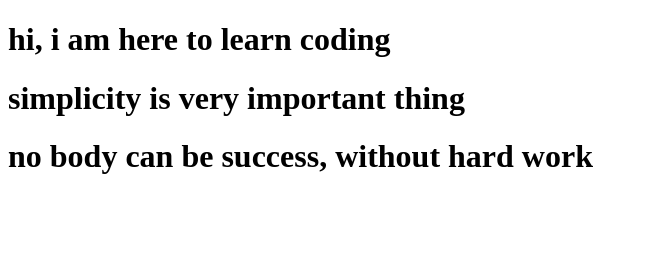
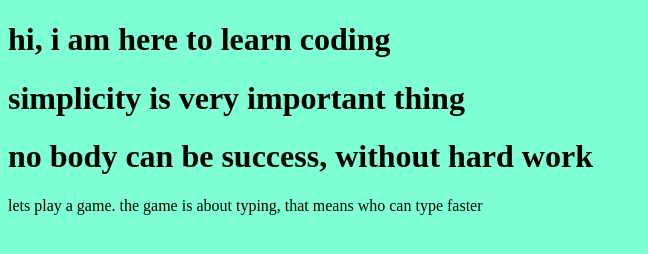
Before and after one commit to mdraihanuddin57/second-rep, a plain HTML site: page index.html in a window 1280 px wide. Shown: the whole page, without its empty margins (0-648 px from the left). Drawn offline with Linux system fonts and the light colour scheme.

Commit message:
adding css

```diff
--- a/index.html
+++ b/index.html
@@ -5,10 +5,12 @@
     <meta http-equiv="X-UA-Compatible" content="IE=edge">
     <meta name="viewport" content="width=device-width, initial-scale=1.0">
     <title>second-rep</title>
+    <link rel="stylesheet" href="style.css">
 </head>
 <body>
     <h1>hi, i am here to learn coding</h1>
     <h1>simplicity is very important thing</h1>
     <h1>no body can be success, without hard work</h1>
+    <p> lets play a game. the game is about typing, that means who can type faster </p>
 </body>
 </html>
--- /dev/null
+++ b/style.css
@@ -0,0 +1,3 @@
+body{
+    background-color: aquamarine;
+}
```
